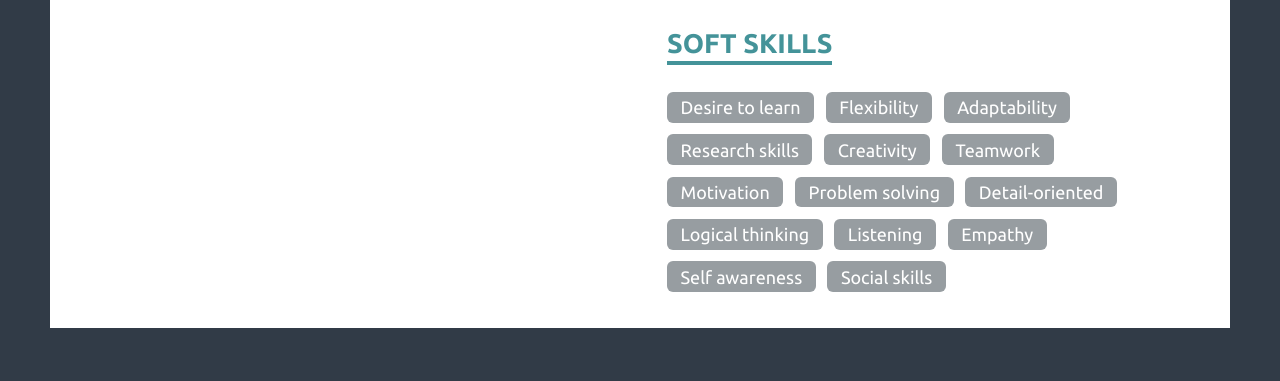
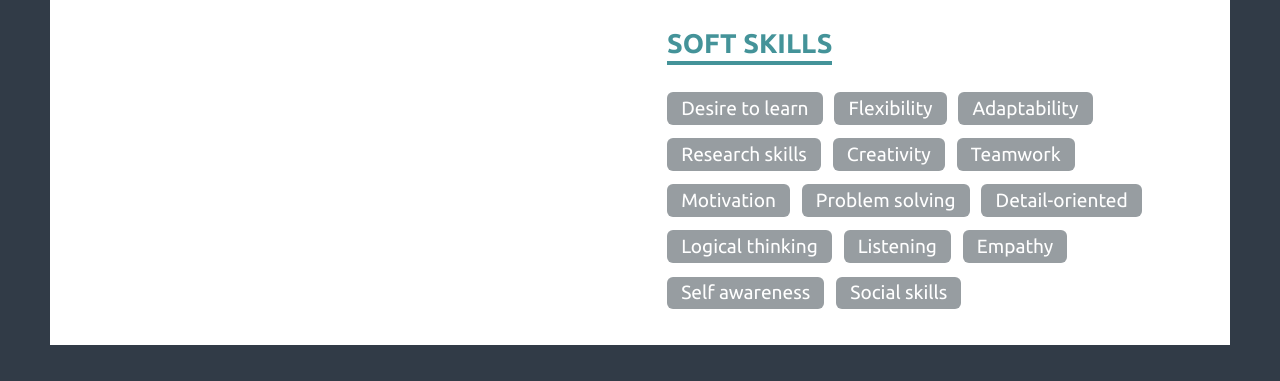
Before and after one commit to g-t-georgiev/my-online-resume, a website: page index.html in a window 1280 px wide. Shown: the part 1994-2375 px from the top of the page. Drawn offline with Linux system fonts and the light colour scheme.

Commit message:
Added more padding and bigger font size to skill entry.

```diff
--- a/src/styles/_soft-skills.css
+++ b/src/styles/_soft-skills.css
@@ -6,20 +6,17 @@
     display: flex;
     flex-wrap: wrap;
     align-items: center;
-    gap: .65rem;
-
+    gap: .75rem .65rem;
     max-inline-size: 100%;
 }
 
 .soft-skill-entry {
     background-color: #979da1;
     color: #fff;
-
-    padding: .35rem .75rem;
-
+    padding: .375rem .785rem;
     border-radius: 6px;
 }
 
 .soft-skill-entry-title {
-    font-size: 1rem;
+    font-size: 1.0625rem;
 }
```
